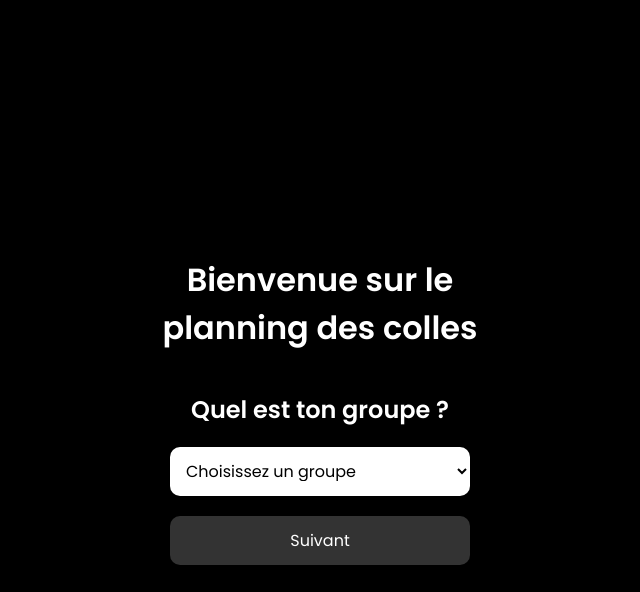
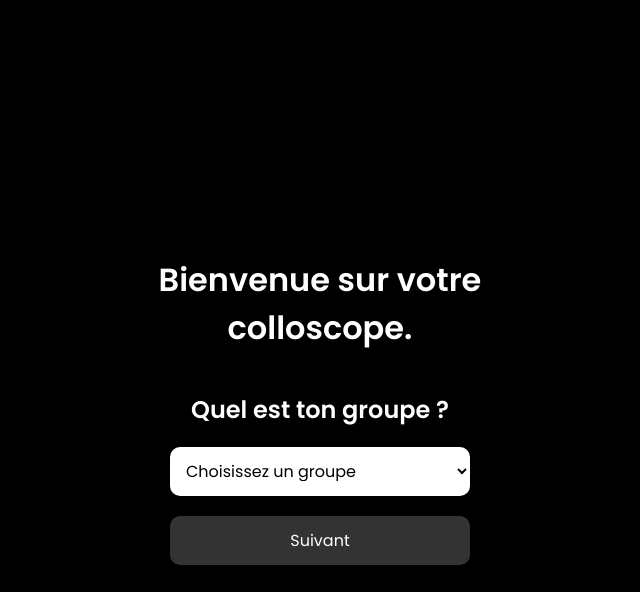
Before and after one commit to lsamyy/colloscope, a Flask app: page / in a window 1280 px wide. Shown: the top 592 px of the page, without its empty margins (320-960 px from the left). Run offline with Flask 3, Linux system fonts and the light colour scheme.

Commit message:
Update index.html

```diff
--- a/templates/index.html
+++ b/templates/index.html
@@ -86,7 +86,7 @@
 </head>
 <body>
     <div class="container">
-        <h1>Bienvenue sur le planning des colles</h1>
+        <h1>Bienvenue sur votre colloscope.</h1>
 
         <!-- Étape 1 : Sélection du groupe -->
         <div id="group-section" class="section show">
@@ -115,7 +115,7 @@
 
         <!-- Étape 2 : Sélection de la semaine -->
         <div id="week-section" class="section">
-            <h2>Sélectionne une semaine</h2>
+            <h2>Sélectionne une semaine.</h2>
             <form action="/planning" method="post" id="week-form">
                 <input type="hidden" name="group" id="selected-group">
                 <select name="iso_week" id="iso_week">
```
